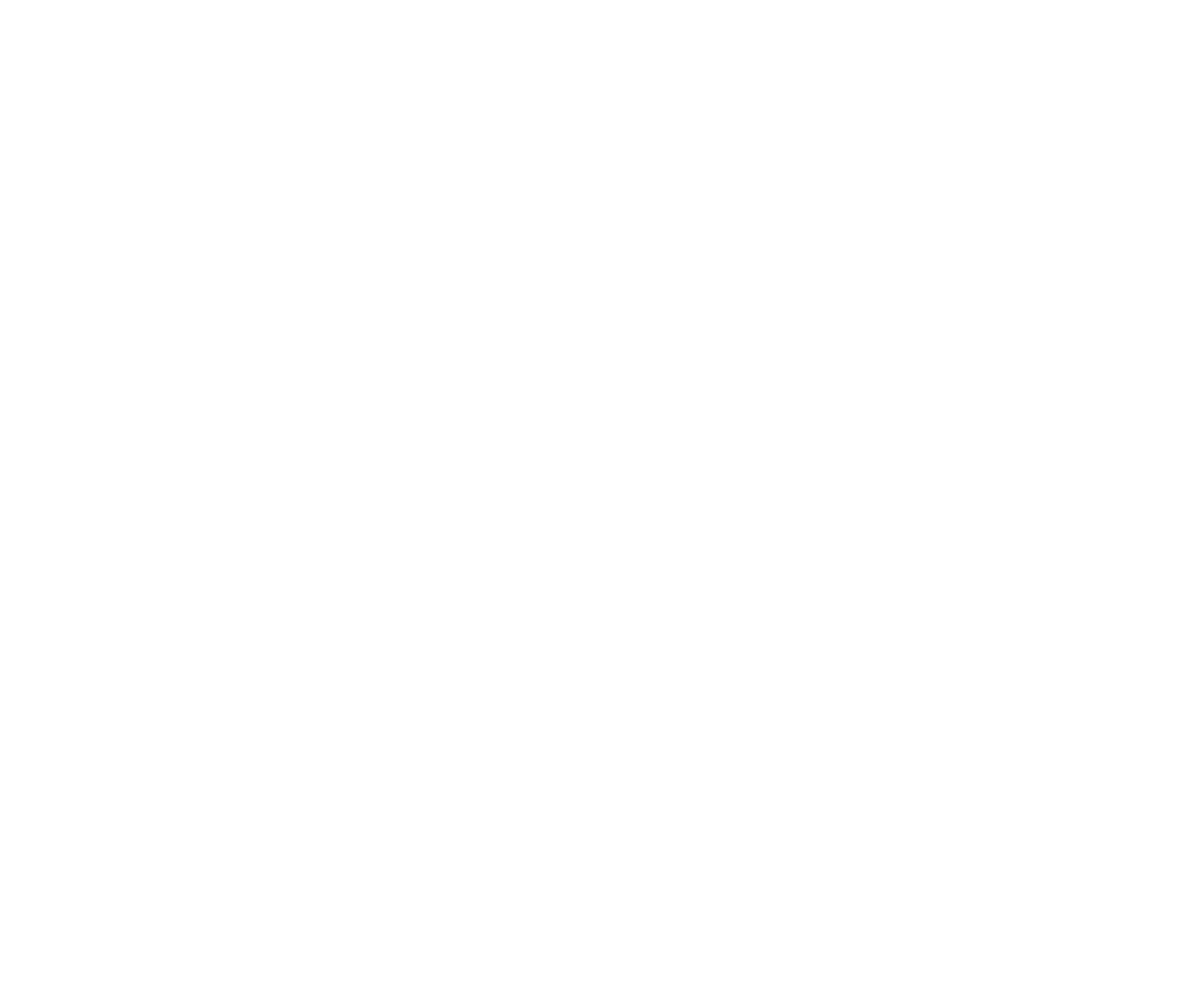
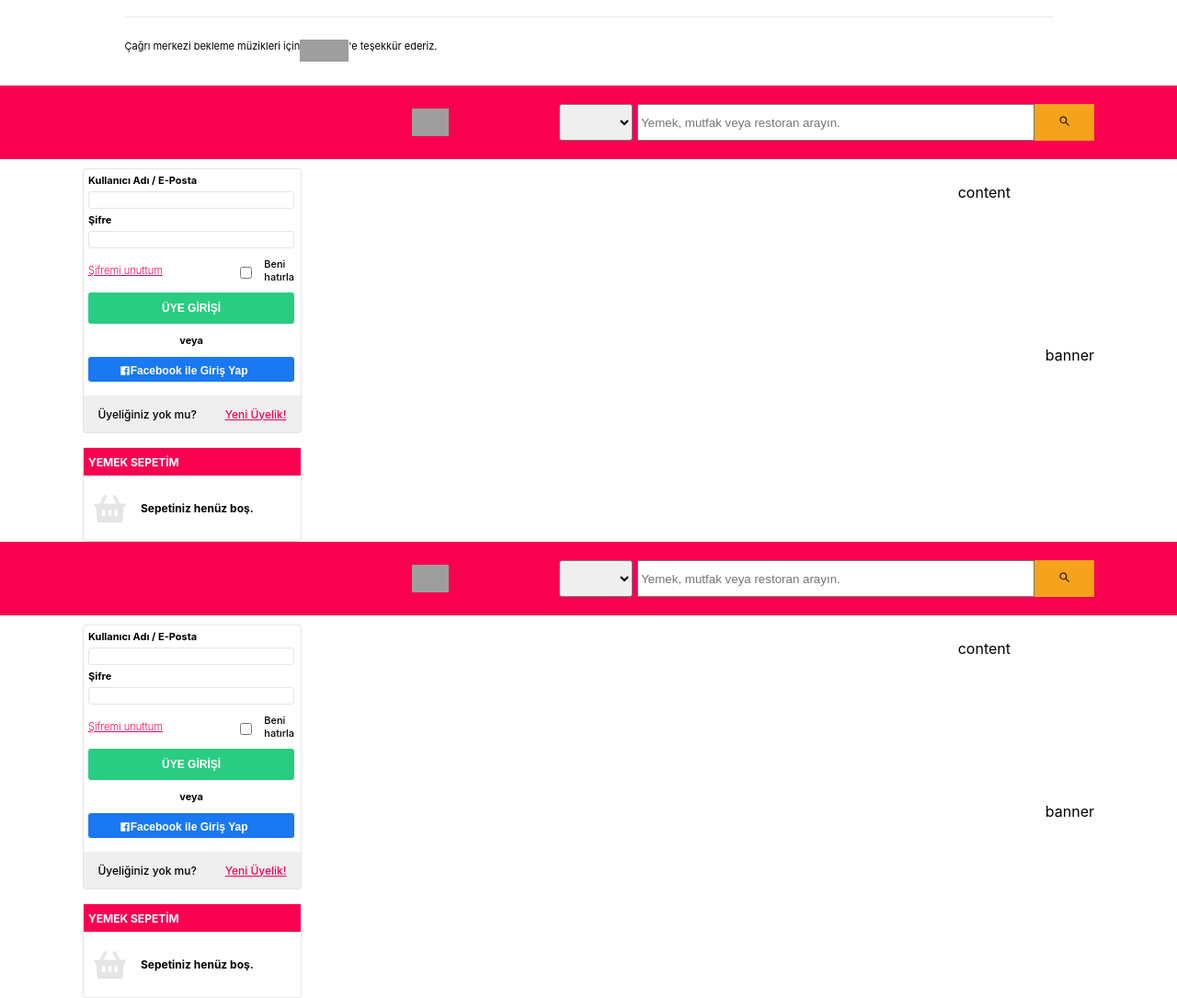
Before and after one commit to SelimSevgi/yemeksepeti-clone, a Next.js app: page / in a window 1280 px wide. Shown: the part 1268-2353 px from the top of the page at 92% size. Before the commit the page ends 800 px from the top, so only its background shows below. Built offline with nearby package versions, Linux system fonts and the light colour scheme; grey boxes are pictures that could not be loaded.

Commit message:
yemeksepeti desktop-sehirsayfasi header-login

```diff
--- a/pages/components/CityHome.js
+++ b/pages/components/CityHome.js
@@ -37,7 +37,7 @@
               <input type="text" />
 
               <div className="city-down-left-b">
-                <a href="/">Şifremi unuttum</a>
+                <a href="#">Şifremi unuttum</a>
                 <div className="city-down-left-b-1">
                   <input type="checkbox" />
                   <span>Beni hatırla</span>
@@ -54,7 +54,7 @@
               </div>
               <div className="city-down-left-d">
                 <span>Üyeliğiniz yok mu?</span>
-                <a href="/">Yeni Üyelik!</a>
+                <a href="#">Yeni Üyelik!</a>
               </div>
             </form>
             <div className="city-down-left-e">
--- a/pages/index.js
+++ b/pages/index.js
@@ -18,7 +18,7 @@
         <meta name="description" content="Generated by create next app" />
         <link rel="icon" href="/favicon.ico" />
       </Head>
-       {/* <SehirSecimi /> */}
+       <SehirSecimi />
       <CityHome />
 
     </div>
```
